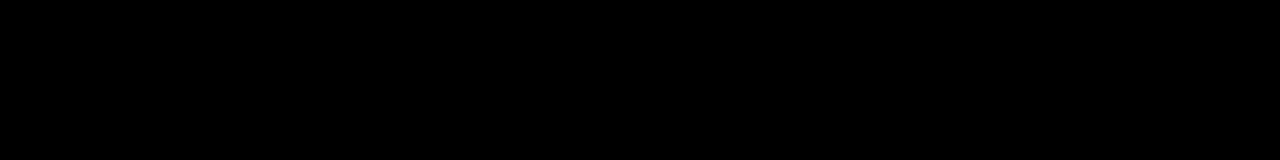
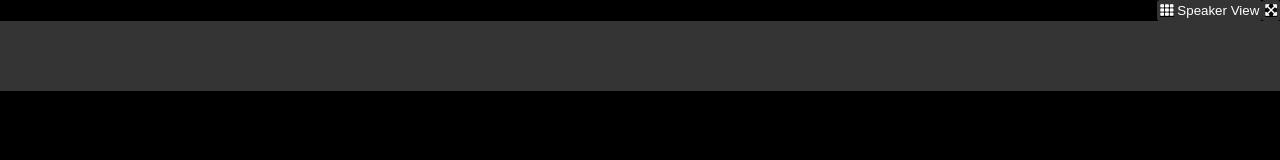
Before and after one commit to FebeCalMa/html-css-zoom, a plain HTML site: page index.html in a window 1280 px wide. Drawn offline with Linux system fonts and the light colour scheme.

Commit message:
header functions

```diff
--- a/css/style.css
+++ b/css/style.css
@@ -4,3 +4,32 @@
     padding: 0px;
     background-color: black;
 }
+
+body{
+    color: white;
+}
+
+header
+
+/*HEADER*/
+.func-one{
+    display: flex;
+    justify-content: flex-end;
+
+}
+.func-one button{
+    color: white;
+    background-color: rgba(66, 65, 65, 0.8);
+    border: none;
+    border-radius: 3px;
+    padding: 3px;
+}
+
+/*MAIN*/
+
+/*FOOTER*/
+footer{
+    width: 100%;
+    height: 70px;
+    background-color: rgba(66, 65, 65, 0.8);
+}
--- a/index.html
+++ b/index.html
@@ -10,13 +10,41 @@
 </head>
 <body>
     <header>
+        <div class="func-one">
+            <button>
+                <i class="fas fa-th"></i>
+                Speaker View
+            </button>
+            <button>
+                <i class="fas fa-expand-arrows-alt"></i>
+            </button>
+        </div>
+    </header>
 
-    </header>
     <main>
+        <!--classmates-->
+        <div class="pinco-pallo">
 
+        </div>
     </main>
+
     <footer>
+        <!--left funcions-->
+        <div class="func-mute"></div>
+        <div class="func-stopvideo"></div>
 
+        <!--center funcions-->
+        <div class="func-inv"></div>
+        <div class="func-managep"></div>
+        <div class="func-polling"></div>
+        <div class="func-sharescreen"></div>
+        <div class="func-chat"></div>
+        <div class="func-record"></div>
+        <div class="func-breakout"></div>
+        <div class="func-more"></div>
+
+        <!--right functions-->
+        <div class="func-endmeeting"></div>
     </footer>
 </body>
 </html>
```
